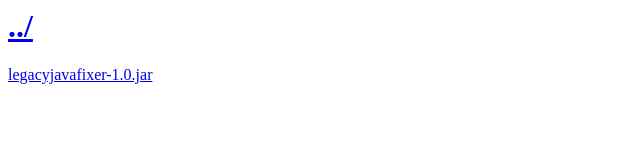
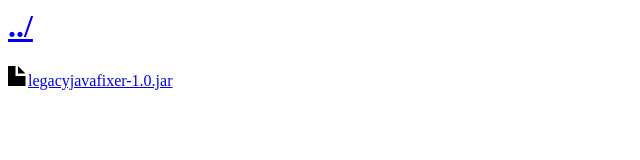
Before and after one commit to CodePearly/Minecraft, a plain HTML site: page cdn.atlcdn.net/index.html in a window 1280 px wide. Shown: the whole page, without its empty margins (0-640 px from the left). Drawn offline with Linux system fonts and the light colour scheme.

Commit message:
Update index.html

```diff
--- a/cdn.atlcdn.net/index.html
+++ b/cdn.atlcdn.net/index.html
@@ -1,3 +1,3 @@
 <title>Index of github.com/CodePearly/Minecraft/tree/DownloadedFromServers/cdn.atlcdn.net/</title>
 <h1><a href="../">../</a></h1>
-<p><a href="legacyjavafixer-1.0.jar">legacyjavafixer-1.0.jar</a></p>
+<p><a href="legacyjavafixer-1.0.jar"><img src="../file.svg" height="20" width="20">legacyjavafixer-1.0.jar</a></p>
```
